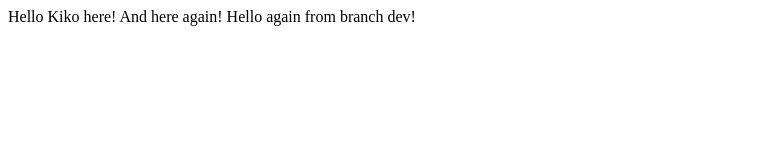
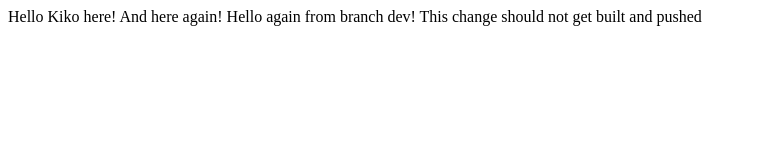
Before and after one commit to KixerRealm/CICD-homework4, a plain HTML site: page index.html in a window 1280 px wide. Shown: the whole page, without its empty margins (0-757 px from the left). Drawn offline with Linux system fonts and the light colour scheme.

Commit message:
Update index.html

```diff
--- a/index.html
+++ b/index.html
@@ -1 +1 @@
-<p>Hello Kiko here! And here again! Hello again from branch dev!</p>
+<p>Hello Kiko here! And here again! Hello again from branch dev! This change should not get built and pushed</p>
```
